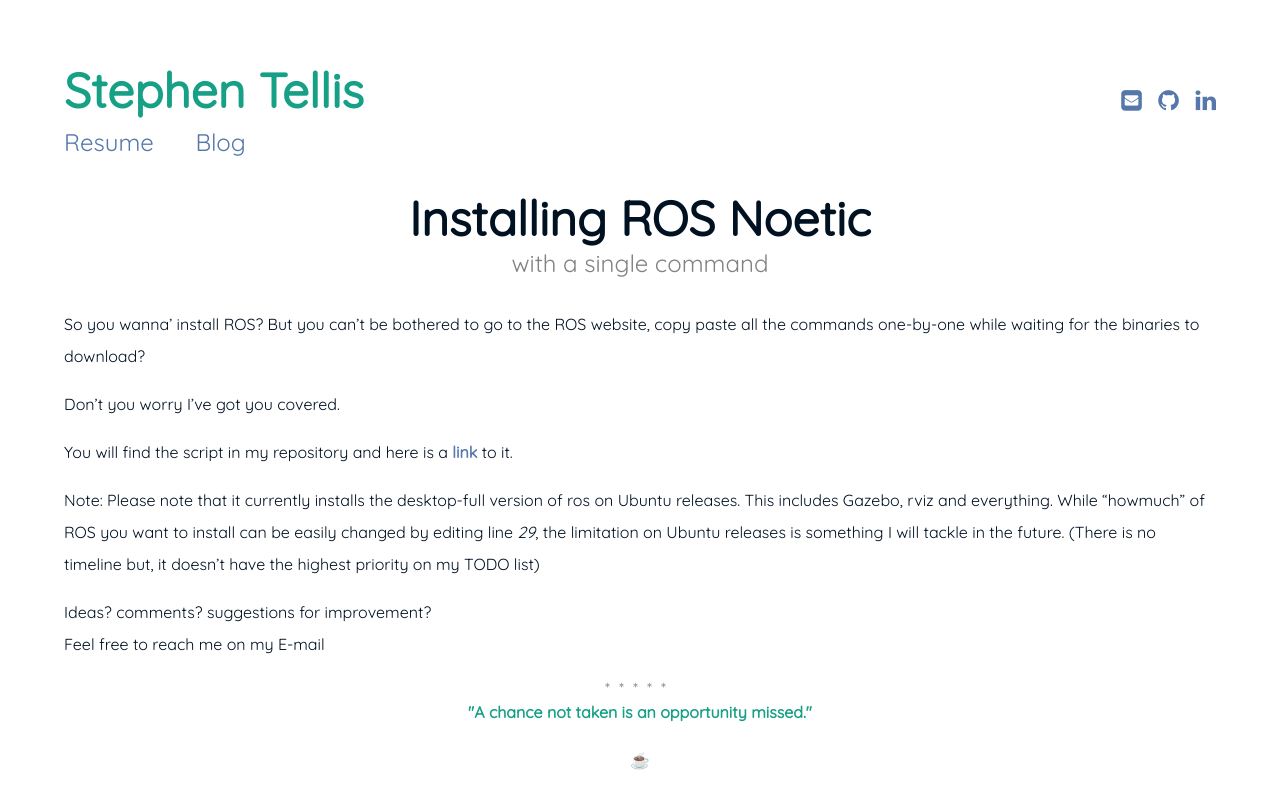
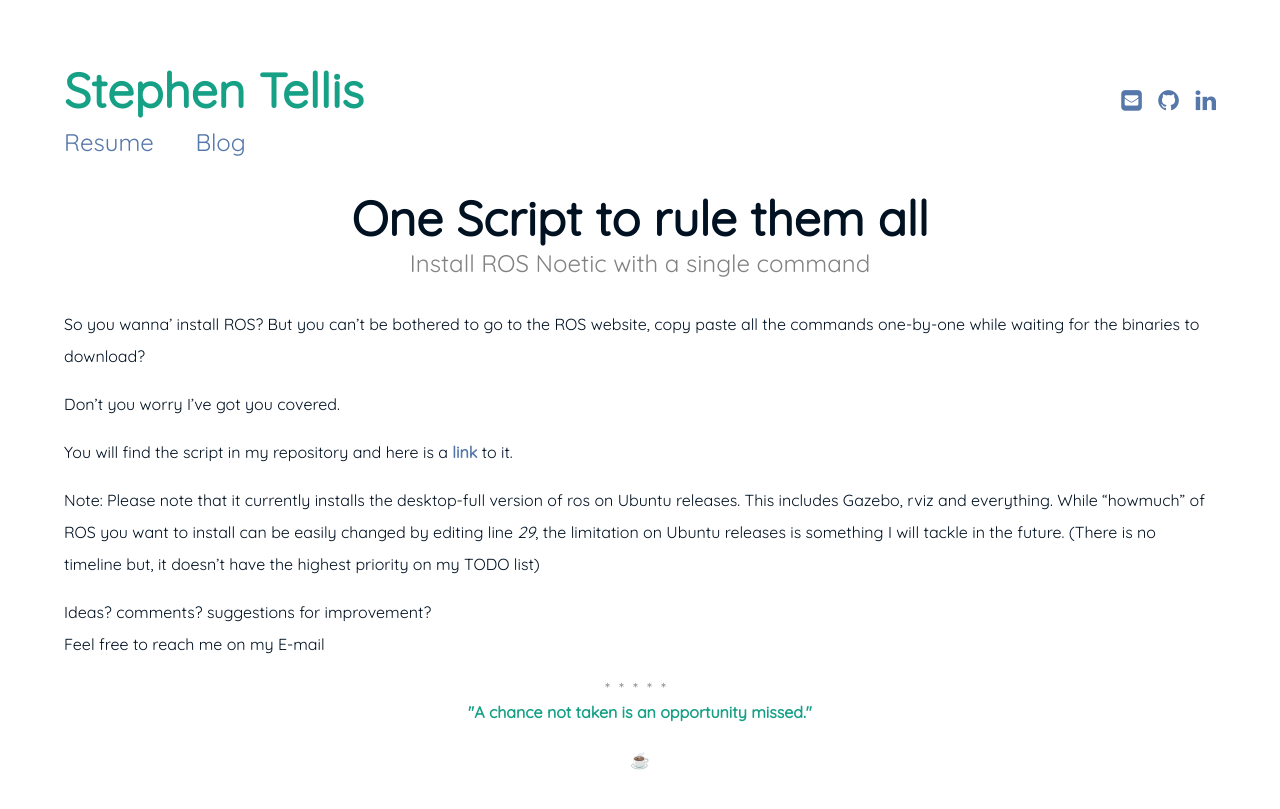
Before and after one commit to Stephen-Tellis/home, a Jekyll site: the page built from _posts/2022-03-20-install_ros_script.md, in a window 1280 px wide. Shown: the top 809 px of the page. Built offline with Jekyll 4.4.1, drawn with Linux system fonts in a browser that asks for light colours.

Commit message:
Update 2022-03-20-install_ros_script.md

```diff
--- a/_posts/2022-03-20-install_ros_script.md
+++ b/_posts/2022-03-20-install_ros_script.md
@@ -1,7 +1,7 @@
 ---
 layout: page
-title:  "Installing ROS Noetic"
-subtitle: "with a single command"
+title:  "One Script to rule them all"
+subtitle: "Install ROS Noetic with a single command"
 date:   2022-03-20 21:21:21 +0530
 categories: ["Robotics"]
 ---
```
